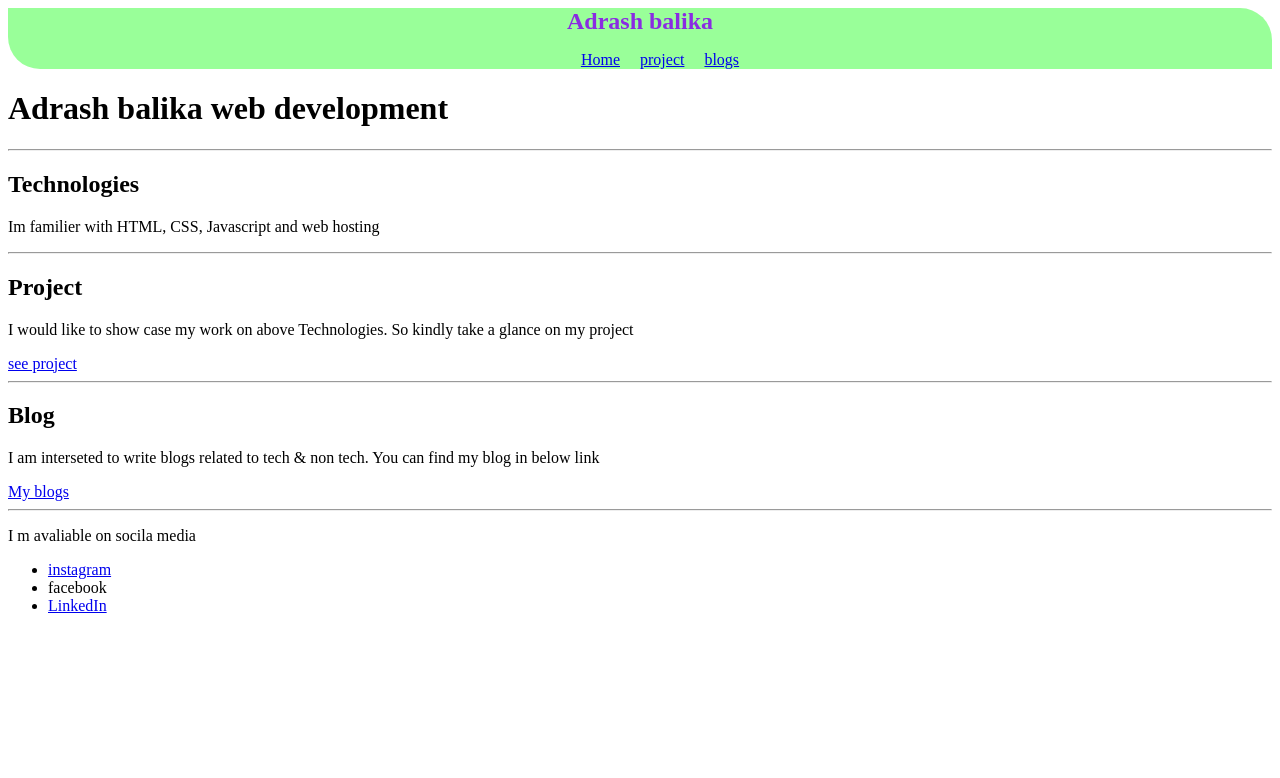
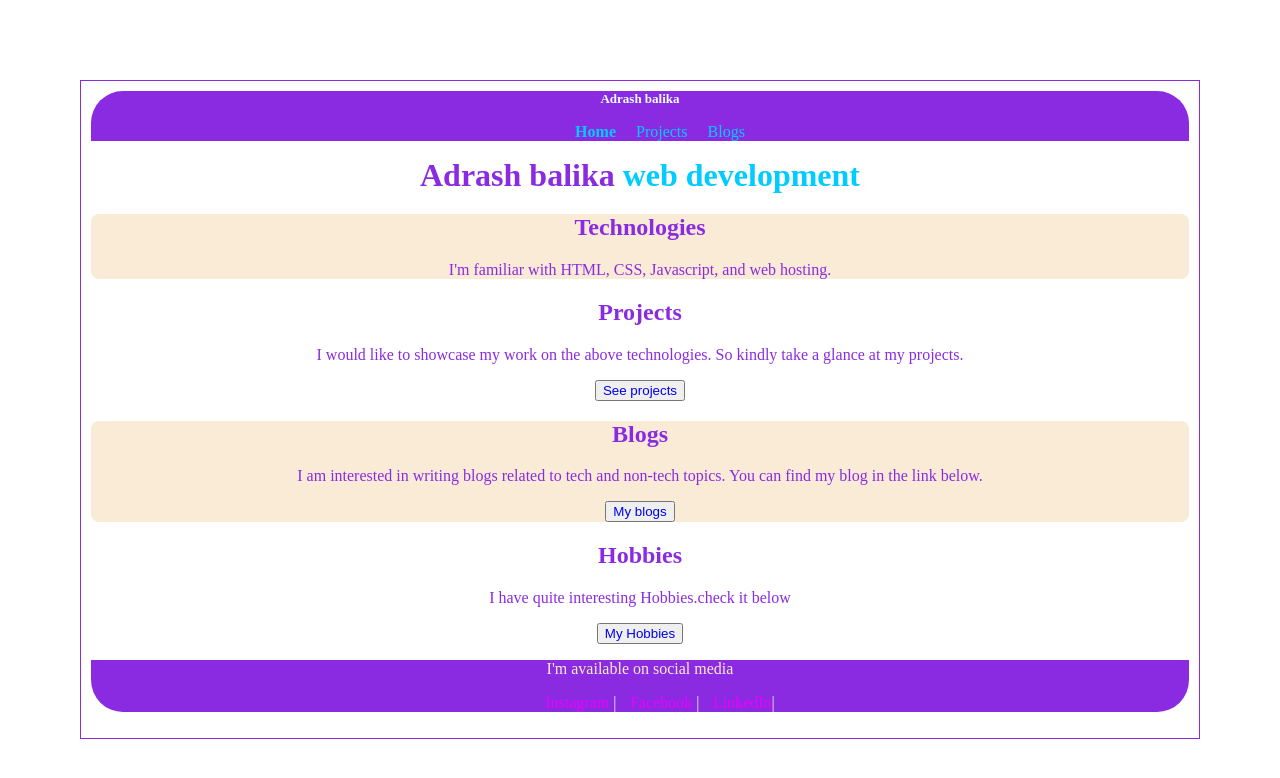
Before and after one commit to MAURICEDS0UZA/new.1, a plain HTML site: page index.html in a window 1280 px wide. Drawn offline with Linux system fonts and the light colour scheme.

Commit message:
added new image, modififed idex .html

```diff
--- a/index.html
+++ b/index.html
@@ -3,54 +3,63 @@
 <head>
     <meta charset="UTF-8">
     <meta name="viewport" content="width=device-width, initial-scale=1.0">
-    <title>HOme |student</title>
+    <title>Home | Student</title>
     <link href="styles.css" rel="stylesheet" />
 </head>
 <body>
    <nav class="container-center">
-        <div class="navheading ">Adrash balika</div>
-        <ul >
-            <li class=" list-line"><a href="https://developer.mozilla.org/en-US/docs/Web/HTML/Element/header">Home</a></li>
-            <li class="list-line"><a href="https://developer.mozilla.org/en-US/docs/Web/HTML/Element/header">project</a></li>
-            <li class="list-line"><a href="https://developer.mozilla.org/en-US/docs/Learn/Getting_started_with_the_web/Publishing_your_website">blogs</a></li>
+   <!-- <img class="image" src="C:\Users\Maur ice\Downloads\nubelson-fernandes-6rrIT4YcqoI-unsplash.jpg"> -->
+        <div class="navheading">Adrash balika</div>
+        <ul>
+            <li class="list-line "><a class="link-active" href="https://developer.mozilla.org/en-US/docs/Web/HTML/Element/header">Home</a></li>
+            <li class="list-line"><a href="https://developer.mozilla.org/en-US/docs/Web/HTML/Element/header">Projects</a></li>
+            <li class="list-line"><a href="https://developer.mozilla.org/en-US/docs/Learn/Getting_started_with_the_web/Publishing_your_website">Blogs</a></li>
         </ul>
     </nav>
 <header>
-    <h1 class="first-heading">Adrash balika <span class="highlight-heading">web development</span> </h1>
+    <h1 class="container-center first-heading">Adrash balika <span class="highlight-heading">web development</span> </h1>
 </header>
-<hr>
-<secction>
+
+<section class="container-center faded-background"  >
     <div>
     <h2>Technologies</h2>
-    <p>Im familier with HTML, CSS, Javascript and web hosting </p>
-</div>
-</secction>
-<hr>
-<section>
-    <div>
-    <h2>Project</h2>
-    <p>I would like to show case my work on above Technologies. So kindly take a glance on my project</p>
-    <a href="https://docs.netlify.com/configure-builds/overview/#build-settings">see project</a>
+    <p>I'm familiar with HTML, CSS, Javascript, and web hosting.</p>
 </div>
 </section>
-<hr>
-<section>
+
+<section class="container-center">
     <div>
-    <h2>Blog</h2>
-    <p>I am interseted to write blogs related to tech & non tech. You can find my blog in below link</p>
-    <a href="https://docs.netlify.com/configure-builds/overview/#build-settings">My blogs</a>
+    <h2>Projects</h2>
+    <p>I would like to showcase my work on the above technologies. So kindly take a glance at my projects.</p>
+    <Button><a href="https://docs.netlify.com/configure-builds/overview/#build-settings">See projects</a>
+    </div></Button>
+</section>
+
+<section class="container-center faded-background">
+    <div>
+    <h2>Blogs</h2>
+    <p>I am interested in writing blogs related to tech and non-tech topics. You can find my blog in the link below.</p>
+    <button><a href="https://docs.netlify.com/configure-builds/overview/#build-settings">My blogs</a></button>
 </div>
 </section>
-<hr>
-</body>
-<footer>
+
+<section class="container-center">
+  <div>
+  <h2>Hobbies</h2>
+  <p>I have quite interesting Hobbies.check it below</p>
+<button><a href="https://docs.netlify.com/configure-builds/overview/#build-settings">My Hobbies</a></button>
+</div>
+</section>
+
+<footer class="footer-container ">
     <div>
-        <p>I m avaliable on socila media</p>
+        <p>I'm available on social media</p>
         <ul>
-            <li><a href="insta ">instagram</a></li>
-            <li><a href="face"></a>facebook</li>
-            <li><a href="linkedI">LinkedIn</a></li>
+            <li class="line"><a href="https://www.instagram.com/">Instagram </a><span>|</span></li>
+            <li class="line"><a href="https://www.facebook.com/">Facebook </a><span>|</span></li>
+            <li class="line"><a href="https://www.linkedin.com/">LinkedIn</a><span>|</span></li>
         </ul>
     </div>
 </footer>
+</body>
 </html>
--- a/styles.css
+++ b/styles.css
@@ -1,38 +1,99 @@
-
-  :root{
-    --primary-color:blueviolet;
-    --secondary-color:#99ff99;
+:root {
+  --primary-color: blueviolet;
+  --secondary-color: #99ff99;
   --text-white: antiquewhite;
   --off-color: #00ccff;
-    --hight-point:#810e6f;
+  --hight-point: #810e6f;
+  --link: #e803fc;
 }
 
-  nav{
-    background-color: var(--secondary-color);
+
+
+body {
+  margin: 5rem;
+  box-sizing: border-box;
+  width: auto;
+  padding: 10px;
+  border: 1px solid var(--primary-color);
+
+}
+
+nav {
+  background-color: var(--primary-color);
   text-align: center;
   border-top-right-radius: 2rem;
-    border-bottom-left-radius:  2rem;
+  /* border-bottom-left-radius: 2rem; */
+  border-top-left-radius: 2rem;
+  /* border-bottom-right-radius: 2rem; */
+
 }
-  .navheading{
+
+.navheading {
   font-weight: bold;
-    font-size: x-large;
+  font-size: small;
+  color:azure;
 }
-  .list-line{
+
+.list-line {
   display: inline;
   padding: 0rem 0.5rem;
-    color: white;
+
 }
 
-  .container-center{
+.list-line a {
+  color:var(--off-color)
+}
+
+.container-center {
   text-align: center;
+
   color: var(--primary-color);
-  .first-heading{
+}
+
+header .container-center  {
+margin: 0%;
+}
+
+.first-heading {
   font-weight: bolder;
   color: var(--primary-color);
 }
-  .highlight-heading{
-    color:var(--hight-point);
+
+.highlight-heading {
+  color: var(--off-color);
 }
-  .first-heading{
-    text-;
+
+.footer-container {
+  background-color: var(--primary-color);
+  border-bottom-left-radius: 2rem;
+  border-bottom-right-radius: 2rem;
+  text-align: center;
+  color:var(--text-white);
 }
+
+.faded-background {
+  background-color: var(--text-white);
+  border-radius: 0.5rem;
+}
+
+.line {
+  display: inline;
+  padding: 0rem 0.3rem;
+
+}
+
+.line a {
+  text-decoration: none;
+  color: var(--link);
+}
+
+.container-center a {
+  text-decoration: none;
+}
+
+.link-active {
+  font-weight:bolder ;
+
+/* color: rgb(243, 233, 243); */
+
+}
```
Also changed, not shown: 2 other files. Lines whose indentation alone changed are shown as unchanged.
